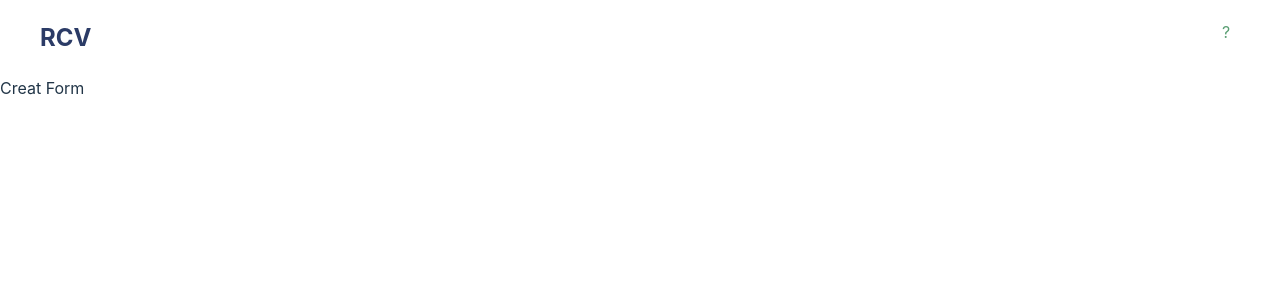
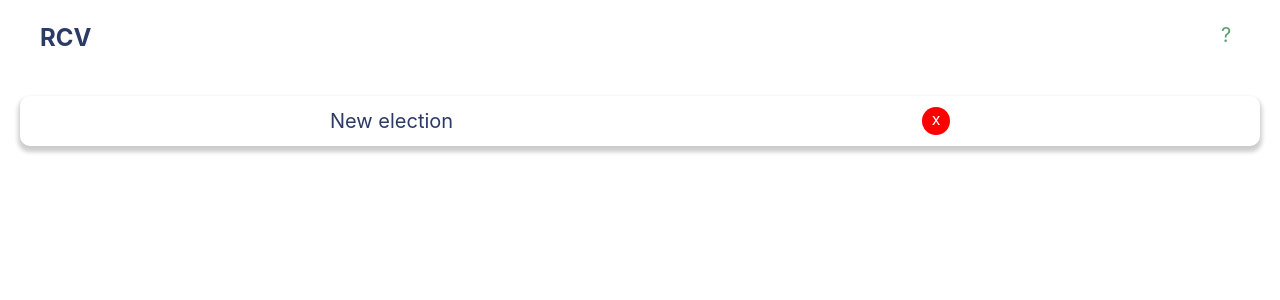
Before and after one commit to botdenoms/rcv, a React (Vite) app: page / in a window 1280 px wide. Both pictures are taken after a click on the element "Create". Shown: the top 300 px of the page. Built offline with nearby package versions, Linux system fonts and the light colour scheme.

Commit message:
ui: create min setup without form

```diff
--- a/src/App.css
+++ b/src/App.css
@@ -7,7 +7,8 @@
 #root {
   width: 100vw;
   height: 100vh;
-  /* background-color: white; */
+  background-color: white;
+  overflow-x: hidden;
 }
 
 .appbar{
@@ -43,7 +44,7 @@
 }
 
 .create{
-  position: absolute;
+  position: fixed;
   bottom: 40px;
   right: 40px;
   cursor: pointer;
@@ -54,9 +55,10 @@
 }
 
 .home{
-  /* background: red; */
+  background: white;
   height: 100%;
   padding: 0 20px 20px 20px;
+  overflow: hidden;
 }
 
 .tabs{
@@ -78,9 +80,13 @@
 }
 
 .card{
+  cursor: pointer;
   display: flex;
   height: 200px;
   width: 400px;
+  color: #2b3b66;
+  padding: 10px;
+  margin: 10px;
   box-shadow: 2px 2px 4px 1px rgba(0, 0, 0, 0.2);
 }
 
@@ -91,3 +97,54 @@
   justify-content: flex-end;
   align-items: flex-start;
 }
+
+.content{
+  display: flex;
+  flex-wrap: wrap;
+  overflow: hidden;
+}
+
+.span-title{
+  font-size: 18px;
+  color: #1e1e1e;
+}
+
+.span-date{
+  font-size: 14px;
+  color: #11c1cc;
+}
+
+.create-form{
+  background: white;
+  height: 100%;
+  margin: 20px;
+  overflow: hidden;
+  display: flex;
+  justify-content: center;
+  align-items: center;
+  border-radius: 10px;
+  box-shadow: 0px 4px 4px 2px rgba(0, 0, 0, 0.2);
+}
+
+.top{
+  display: flex;
+  justify-content: space-between;
+  align-items: center;
+  width: 50%;
+  margin: 10px;
+}
+
+span{
+  font-size: 20px;
+  color: #2b3b66;
+}
+
+.close{
+  height: 28px;
+  width: 28px;
+  background-color: red;
+  border-radius: 50%;
+  text-align: center;
+  color: white;
+  cursor: pointer;
+}
--- a/src/components/CreateForm.jsx
+++ b/src/components/CreateForm.jsx
@@ -1,7 +1,13 @@
-const CreateForm = () => {
+const CreateForm = ({close}) => {
     return (
-        <div>
-            Creat Form
+        <div className="create-form">
+            <div className="top">
+                <span>New election</span>
+                <div className="close" onClick={()=>close()}>
+                    x
+                </div>
+            </div>
+
         </div>
     );
 }
--- a/src/index.css
+++ b/src/index.css
@@ -14,26 +14,10 @@
   -webkit-text-size-adjust: 100%;
 }
 
-a {
-  font-weight: 500;
-  color: #646cff;
-  text-decoration: inherit;
-}
-a:hover {
-  color: #535bf2;
-}
-
-body {
-  margin: 0;
-  display: flex;
-  place-items: center;
-  min-width: 320px;
-  min-height: 100vh;
-}
-
 h1 {
   font-size: 3.2em;
   line-height: 1.1;
+  color: #213547;
 }
 
 button {
```
